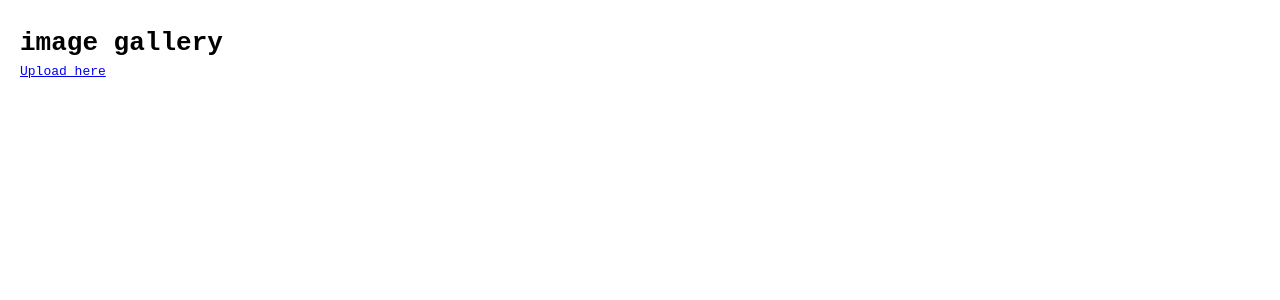
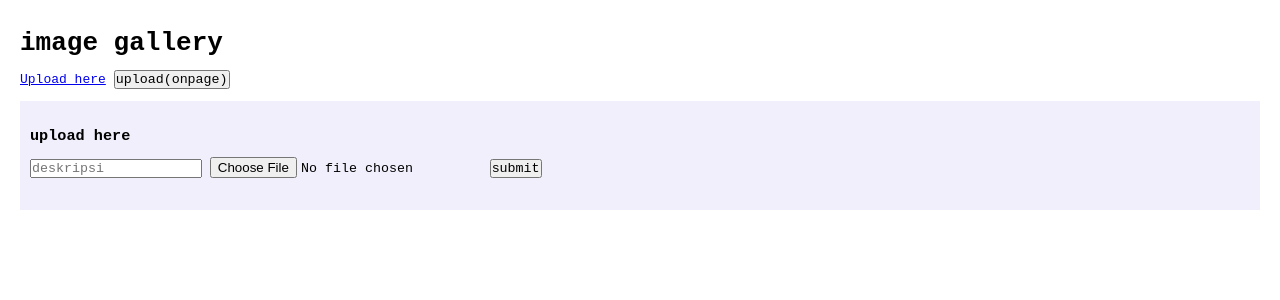
Before and after one commit to Hendridev/image-identify, a PHP site: page / in a window 1280 px wide. Shown: the top 300 px of the page. Run offline with PHP 8.4, Linux system fonts and the light colour scheme; data that the repository does not hold is empty.

Commit message:
setting upload in index file

```diff
--- a/css/style.css
+++ b/css/style.css
@@ -10,8 +10,16 @@
 
 .image img {
     width: 180px;
+    height: 110px;
 }
 
 .raw {
     margin-bottom: 10px;
+    border: 1px solid;
+    padding: 10px;
 }
+
+.upload-toggle {
+    background-color: rgba(139, 122, 216, 0.116);
+    padding: 20px 10px;
+}
--- a/index.php
+++ b/index.php
@@ -2,7 +2,11 @@
     include('php/function.php');
     $db = new dbase;
     $parse = $db->ambilGambar();
-
+    if(isset($_POST["submit"])){
+        $desc = $_POST["deskripsi"];
+        $gambar = $_FILES["file"];
+        $db->uploadGambar($desc,$gambar);
+    }
     $identify = 1;
 ?>
 
@@ -18,13 +22,23 @@
     <div class="container">
         <h1>image gallery</h1>
         <a href="php/upload.php">Upload here</a>
+        <button class='upload'>upload(onpage)</button>
+        <div class="upload-toggle">
+            <h3>upload here</h3>
+            <form action="" method="POST" enctype="multipart/form-data" id="form">
+                <input type="text" name="deskripsi" placeholder="deskripsi">
+                <input type="file" name="file">
+                <input type="submit" value="submit" name="submit">
+            </form>
+        </div>
         <?php foreach($parse as $ps) :?>
         <div class="raw">
             <h3><span><?= $identify++ ?>.</span><?= $ps['deskripsi'] ?></h3>
             <p><?= $ps['nama_asli'] ?></p>
             <div class="image">
-                <img src="upload/<?= $ps['nama_asli'] ?>" alt="">
+                <img src="upload/<?= $ps['nama_asli'] ?>" alt="<?= $ps['nama_asli'] ?>">
             </div>
+            <a href="upload/<?= $ps['nama_asli'] ?>">download</a>
             <p>Ukuran: <?= $ps['ukuran'] ?>kb</p>
             <p>Type: <?= $ps['tipe_gambar']?></p>
         </div>
--- a/js/script.js
+++ b/js/script.js
@@ -0,0 +1 @@
+let form = document.querySelector("#form");
--- a/php/function.php
+++ b/php/function.php
@@ -26,10 +26,9 @@
         $namagambar = "[" . rand(0,999)  ."]". $gambar['name'];
         $ukuran = $gambar['size'] / 1000;
         $tipe = $gambar['type'];
-        $folder = "../upload/";
+        $folder = "upload/";
         move_uploaded_file($temporary,$folder . $namagambar);
         mysqli_query($this->do,"INSERT INTO daftarfoto (deskripsi,nama_asli,tipe_gambar,ukuran) VALUES('$deskripsi','$namagambar','$tipe','$ukuran')");
-        header('location:../index.php');
     }
 
 }
```
Also changed, not shown: php/upload.php (deleted, +0 -32 lines), upload/[436]Screenshot from 2020-12-14 10-46-03.png (renamed from upload/[111]Screenshot from 2020-12-14 10-46-03.png), upload/[483]Screenshot from 2020-12-14 10-46-03.png (added), upload/[597]icons8-sun.svg (deleted), upload/[736]Screenshot from 2021-01-02 14-16-03.png (added), upload/[752]new.png (added), upload/[966]Screenshot from 2020-12-30 11-18-02.png (deleted).
